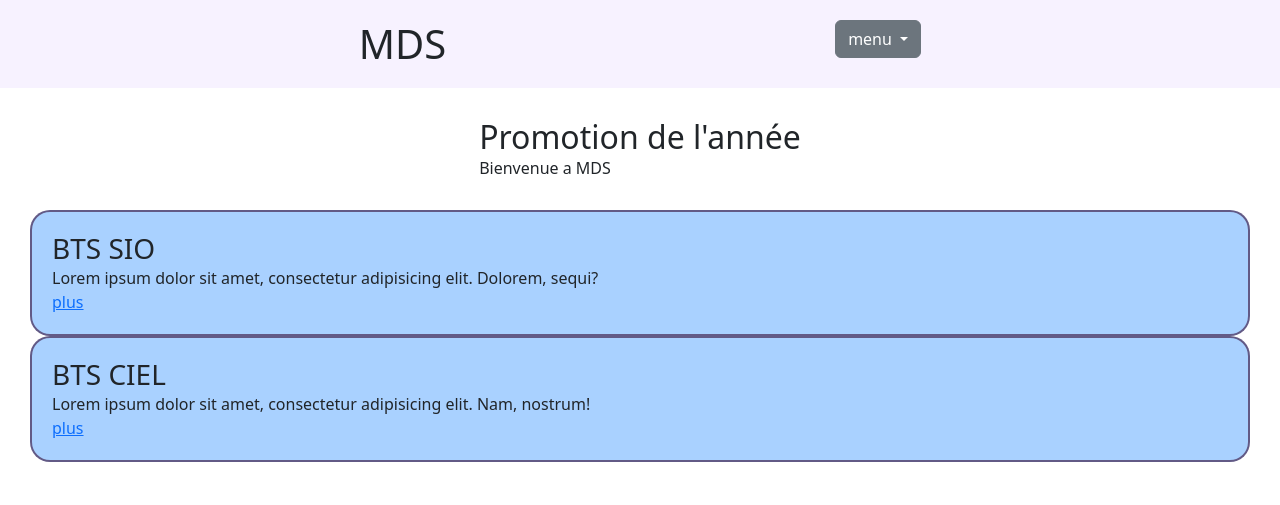
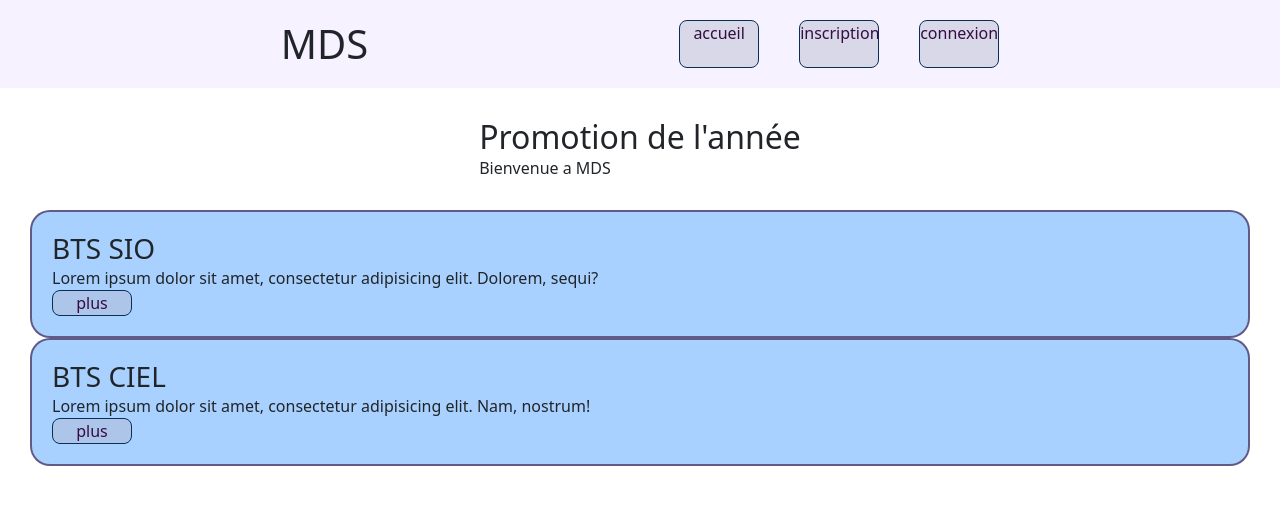
Before and after one commit to Lenimenage/yearbook, a PHP site: page / in a window 1280 px wide. Shown: the top 505 px of the page. Run offline with PHP 8.4, Linux system fonts and the light colour scheme.

Commit message:
feat:ajout de style

```diff
--- a/index.html
+++ b/index.html
@@ -17,9 +17,9 @@
         <h1>MDS</h1>
     </div>
     <div class="links">
-      <a href="">accueil</a>
-      <a href="">inscription</a>
-      <a href="">connexion</a>
+      <div class="link"><a href="/yearbook/index.html">accueil</a></div>
+      <div class="link"><a href="/yearbook/register.html">inscription</a></div>
+      <div class="link"><a href="/yearbook/login.html">connexion</a></div>
     </div>
     <div id="burger" class="dropdown" >
         <button class="btn btn-secondary dropdown-toggle" type="button" data-bs-toggle="dropdown" aria-expanded="false"> menu
@@ -30,8 +30,8 @@
             <li><a class="dropdown-item" href="/yearbook/login.html">connexion</a></li>
         </ul>
     </div>
-  </nav>
-</header>
+    </nav>
+   </header>
 
 <main>
   <section class="presentation">
@@ -43,14 +43,13 @@
     <div class="sio">
       <h3>BTS SIO</h3>
       <p>Lorem ipsum dolor sit amet, consectetur adipisicing elit. Dolorem, sequi?</p>
-      <a href="/yearbook/sio.html">plus</a>
+      <div class="link"><a href="/yearbook/sio.html">plus</a></div>
     </div>
 
     <div class="sio">
       <h3>BTS CIEL</h3>
       <p>Lorem ipsum dolor sit amet, consectetur adipisicing elit. Nam, nostrum!</p>
-      <a href="/yearbook/ciel.html">plus</a>
-    </div>
+      <div class="link"><a href="/yearbook/ciel.html">plus</a></div>    </div>
   </section>
 </main>
 </div>
--- a/style.css
+++ b/style.css
@@ -4,7 +4,6 @@
 
 body{
     margin:1;
-    /* background-color:rgba(247, 220, 255, 0.651); */
 
 }
 
@@ -19,9 +18,29 @@ nav{
 }
 
  .links{
-    display:none;
-    /* gap:40px;  */
+    display:flex;
+     gap:40px;
 }
+.link{
+   border: 1px solid rgb(9, 46, 88);
+   background-color: rgba(175, 182, 203, 0.434);
+  /* border-radius: 10px 20px 30px 40px; */
+    border-radius: 8px;
+
+   text-align: center;
+   width: 80px;
+  }
+.link:hover{
+  background-color: rgba(85, 9, 112, 0.685);
+  transform: scale(1.1);
+}
+a{
+ text-decoration: none;
+ color: rgb(52, 13, 67);
+}
+
+#burger{
+  display: none;}
 
 main{
   display: flex;
@@ -137,3 +156,19 @@ main{
      background-color: rgba(99, 113, 121, 0.436);
      width: 100%;
   }
+
+   @media screen and (max-width: 768px) {
+
+   .links {
+      display: none;
+   }
+
+   #burger {
+      display: block;
+   }
+
+   nav {
+      justify-content: space-between;
+      align-items: center;
+   }
+}
```
Also changed, not shown: ciel.html (+4 -3 lines), login.html (+6 -5 lines), logout.html (+9 -0 lines), register.html (+5 -5 lines), sio.html (+4 -3 lines).
